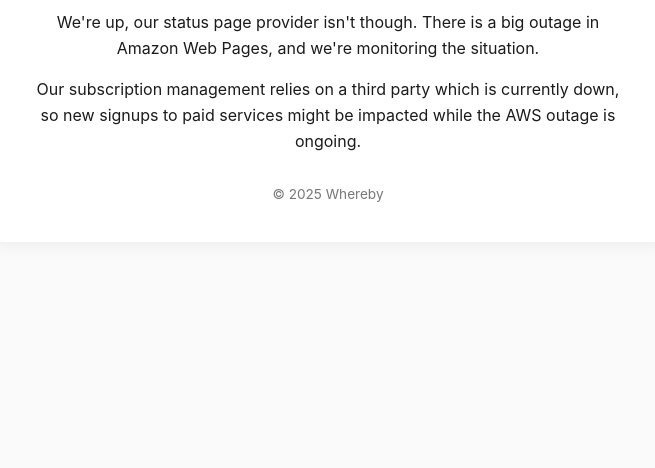
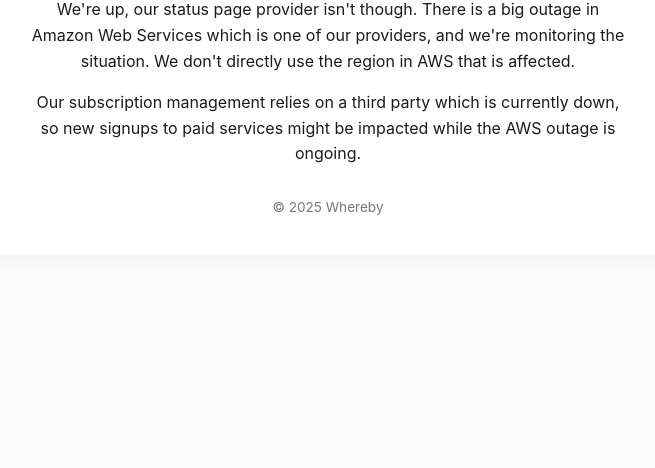
Before and after one commit to whereby/status, a plain HTML site: page index.html in a window 1280 px wide. Shown: the part 332-800 px from the top of the page, without its empty margins (312-967 px from the left). Drawn offline with Linux system fonts and the light colour scheme.

Commit message:
Update index.html

```diff
--- a/index.html
+++ b/index.html
@@ -66,7 +66,7 @@
       <h1>Whereby status</h1>
       <p>
         We're up, our status page provider isn't though. There is a big outage
-        in Amazon Web Pages, and we're monitoring the situation.
+        in Amazon Web Services which is one of our providers, and we're monitoring the situation. We don't directly use the region in AWS that is affected.
       </p>
       <p>
         Our subscription management relies on a third party which is currently
```
